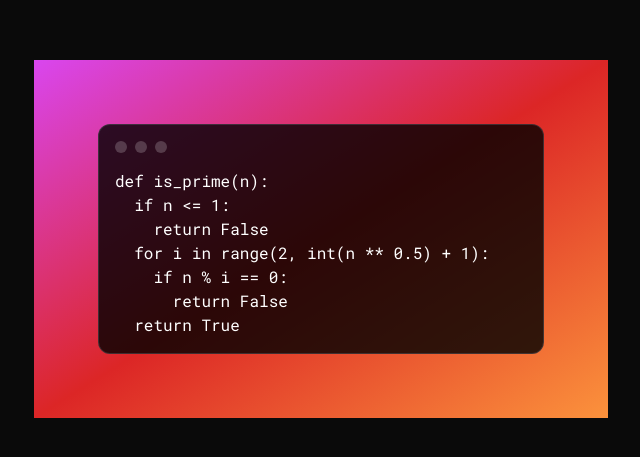
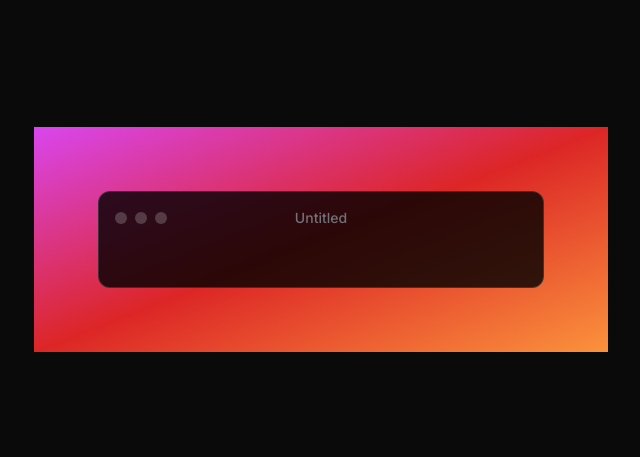
Before and after one commit to harsh661/next-codeshot, a Next.js app: page / in a window 1280 px wide. Shown: the part 161-618 px from the top of the page, without its empty margins (319-959 px from the left). Built offline with nearby package versions, Linux system fonts and the light colour scheme.

Commit message:
feat: integrate editor with state context

```diff
--- a/components/Editor.tsx
+++ b/components/Editor.tsx
@@ -5,32 +5,65 @@ import { codeSnippets, fonts } from "@/app/constants/options"
 import Editor from "react-simple-code-editor"
 import hljs from "highlight.js"
 import { useGetPreference } from "@/app/contexts/PreferenceContext"
+import { cn } from "@/lib/utils"
 
-type Props = {}
 
-const CodeEditor = (props: Props) => {
-  const {fontStyle, language} = useGetPreference()
+const CodeEditor = () => {
+  const preferences = useGetPreference()
+  const { fontStyle, language, darkMode, title, updatePreferences, code, fontSize } = preferences
   const validFont = fontStyle as keyof typeof fonts
 
   return (
-    <div className="bg-black/80 rounded-xl border border-zinc-600/50">
+    <div
+      className={cn(
+        "rounded-xl border min-w-[400px]",
+        darkMode
+          ? "bg-black/80 border-zinc-600/50"
+          : "bg-white/80 border-zinc-200/50"
+      )}
+    >
       <header className="grid grid-cols-6 p-4 items-center gap-5">
         <div className="flex gap-2">
-          <div className="w-3 h-3 bg-[#ffffff33] rounded-full" />
-          <div className="w-3 h-3 bg-[#ffffff33] rounded-full" />
-          <div className="w-3 h-3 bg-[#ffffff33] rounded-full" />
+          <div
+            className={cn(
+              "w-3 h-3 rounded-full",
+              darkMode ? "bg-[#ffffff33]" : "bg-[#00000033]"
+            )}
+          />
+          <div
+            className={cn(
+              "w-3 h-3 rounded-full",
+              darkMode ? "bg-[#ffffff33]" : "bg-[#00000033]"
+            )}
+          />
+          <div
+            className={cn(
+              "w-3 h-3 rounded-full",
+              darkMode ? "bg-[#ffffff33]" : "bg-[#00000033]"
+            )}
+          />
+        </div>
+        <div className="col-span-4 flex justify-center">
+          <input
+            type="text"
+            value={title}
+            spellCheck={false}
+            onChange={(e) => updatePreferences({...preferences, title: e.target.value})}
+            className="bg-transparent text-center focus:outline-none text-sm font-medium text-zinc-500"
+          />
         </div>
       </header>
-      <div className="px-4 pb-4">
+      <div className={cn("px-4 pb-4", darkMode ? 'brightness-110' : 'text-zinc-800 brightness-50 saturate-200 contrast-200')}>
         <Editor
-          value={codeSnippets[0].code}
+          value={code}
+          onValueChange={(text) => updatePreferences({...preferences, code: text})}
           highlight={(code) =>
-            hljs.highlight(code, { language: language }).value
+            hljs.highlight(code, { language: language || 'plaintext' }).value
           }
           style={{
             fontFamily: fonts[validFont].name,
+            fontSize: fontSize
           }}
-          onValueChange={() => {}}
         />
       </div>
     </div>
```
